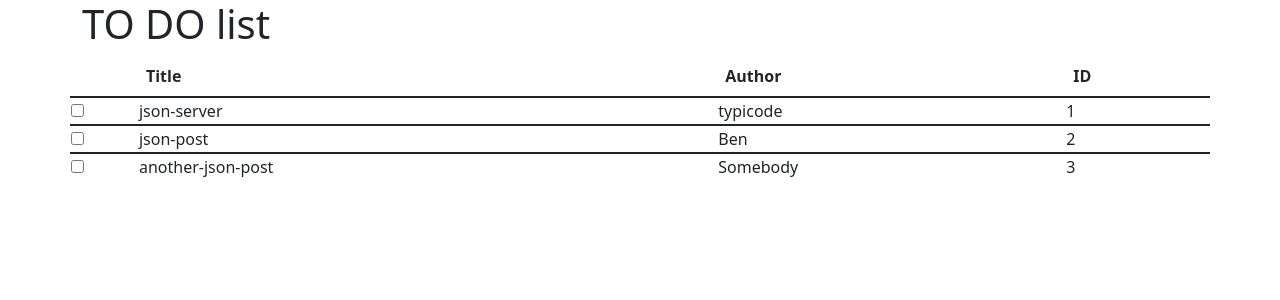
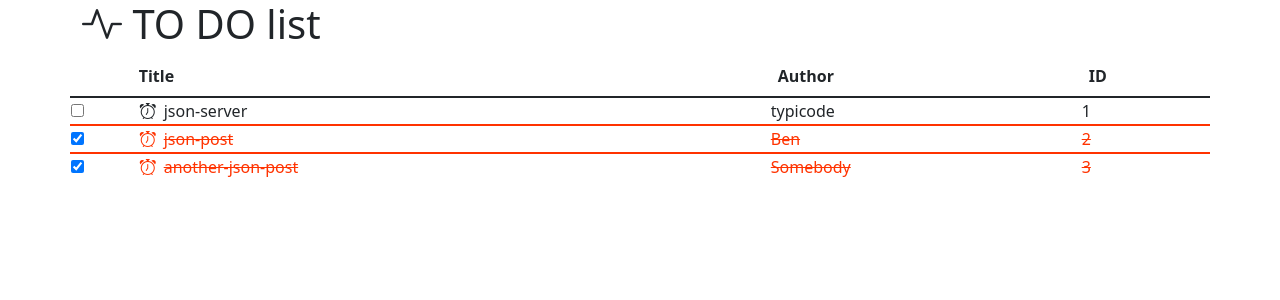
Before and after one commit to Lostinrave/todo-angular, an Angular app: page / in a window 1280 px wide. Shown: the top 300 px of the page. Built offline with nearby package versions, Linux system fonts and the light colour scheme; data requests are answered from the project's data file.

Commit message:
Added task completion and bootstrap icons

```diff
--- a/package.json
+++ b/package.json
@@ -19,6 +19,7 @@
     "@angular/platform-browser-dynamic": "~12.2.0",
     "@angular/router": "~12.2.0",
     "bootstrap": "^5.1.3",
+    "bootstrap-icons": "^1.7.0",
     "rxjs": "~6.6.0",
     "tslib": "^2.3.0",
     "zone.js": "~0.11.4"
--- a/src/app/app.component.html
+++ b/src/app/app.component.html
@@ -1,7 +1,10 @@
 <div class="container">
   <div class="row">
     <div class="col-12">
-      <h1>TO DO list</h1>
+      <h1>
+        <i class="bi bi-activity"></i>
+        TO DO list
+      </h1>
     </div>
     <table class="table">
         <thead>
@@ -12,12 +15,12 @@
             <th>ID</th>
           </tr>
         </thead>
-        <tr *ngFor="let task of tasks">
+        <tr *ngFor="let task of tasks" [class.completed]="task.completed">
           <td>
-            <input type="checkbox">
+            <input type="checkbox" [checked]="task.completed">
           </td>
         <td>
-          {{task.title}}
+          <i class="bi bi-alarm"></i>{{task.title}}
         </td>
         <td>
           {{task.author}}
--- a/src/app/interfaces/task.ts
+++ b/src/app/interfaces/task.ts
@@ -1,5 +1,6 @@
 export interface Task {
     id: number,
     title: string,
-    author: string
+    author: string,
+    completed: boolean
 }
--- a/src/database/db.json
+++ b/src/database/db.json
@@ -3,17 +3,22 @@
     {
       "id": 1,
       "title": "json-server",
-      "author": "typicode"
+      "author": "typicode",
+      "completed": false
     },
     {
       "id": 2,
       "title": "json-post",
-      "author": "Ben"
+      "author": "Ben",
+      "completed": true
+
     },
     {
       "id": 3,
       "title": "another-json-post",
-      "author": "Somebody"
+      "author": "Somebody",
+      "completed": true
+
     }
   ]
 }
--- a/src/styles.scss
+++ b/src/styles.scss
@@ -1,2 +1,8 @@
 /* You can add global styles to this file, and also import other style files */
 @import '~bootstrap/dist/css/bootstrap.min.css';
+@import '~bootstrap-icons/font/bootstrap-icons.css';
+
+.completed {
+    text-decoration: line-through;
+    color: rgb(255, 51, 0);
+}
```
Also changed, not shown: 1 other file (tests, documents, lock files or other folders).
